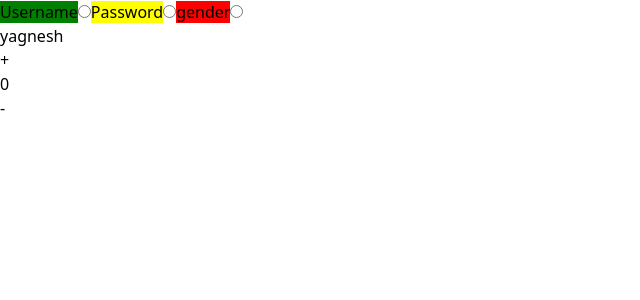
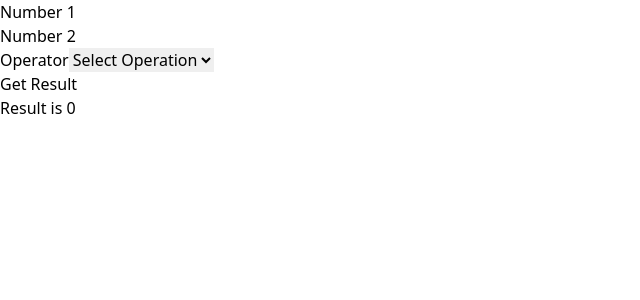
Before and after one commit to special-char/tsc-react-13, a React app: page / in a window 1280 px wide. Shown: the top 300 px of the page, without its empty margins (0-640 px from the left). Built offline with nearby package versions, Linux system fonts and the light colour scheme; the HTML template or start-up script is replaced by a standard one.

Commit message:
explained ref

```diff
--- /dev/null
+++ b/src/Calculator.jsx
@@ -0,0 +1,78 @@
+import React, { Component, createRef } from 'react';
+
+export default class Calculator extends Component {
+    state = {
+        result: 0,
+    };
+
+    number1 = createRef();
+    number2 = createRef();
+    operation = createRef();
+
+    getResult = (e) => {
+        e.preventDefault();
+
+        const operationValue = this.operation.current.value;
+        const number1Value = this.number1.current.value;
+        const number2Value = this.number2.current.value;
+
+        switch (operationValue) {
+            case '+':
+                return this.setState({
+                    result: +number1Value + +number2Value,
+                });
+            case '-':
+                return this.setState({
+                    result: +number1Value - +number2Value,
+                });
+            case '/':
+                return this.setState({
+                    result: +number1Value / +number2Value,
+                });
+            case '*':
+                return this.setState({
+                    result: +number1Value * +number2Value,
+                });
+
+            default:
+                return this.setState({ result: 0 });
+        }
+    };
+
+    render() {
+        const { result } = this.state;
+
+        console.log('render');
+
+        return (
+            <>
+                <form onSubmit={this.getResult}>
+                    <div>
+                        <label htmlFor="number1">Number 1</label>
+                        <input type="text" id="number1" ref={this.number1} />
+                    </div>
+                    <div>
+                        <label htmlFor="number2">Number 2</label>
+                        <input type="text" id="number2" ref={this.number2} />
+                    </div>
+                    <div>
+                        <label htmlFor="operation">Operator</label>
+                        <select
+                            name="operation"
+                            id="operation"
+                            ref={this.operation}
+                        >
+                            <option value="">Select Operation</option>
+                            <option value="+">+</option>
+                            <option value="-">-</option>
+                            <option value="/">/</option>
+                            <option value="*">*</option>
+                        </select>
+                    </div>
+                    <button type="submit">Get Result</button>
+                </form>
+                <p>{`Result is ${result}`}</p>
+            </>
+        );
+    }
+}
--- a/src/components/Counter/index.jsx
+++ b/src/components/Counter/index.jsx
@@ -1,15 +1,48 @@
 import React, { Component } from 'react';
 
 class Counter extends Component {
-    state = {
-        data: 0,
-        name: 'yagnesh',
-    };
+    // state = {
+    //     data: 0,
+    //     name: 'yagnesh',
+    // };
+
+    constructor(props) {
+        super(props);
+
+        console.log(document.getElementById('heading'));
+    }
+
+    static getDerivedStateFromProps(nextProps, prevState) {
+        console.log(document.getElementById('heading'));
+        return {
+            data: 0,
+            name: nextProps.name,
+        };
+    }
+
+    componentDidMount() {
+        console.log(document.getElementById('heading'));
+    }
 
     render() {
+        console.log(document.getElementById('heading'));
         return (
             <div>
-                <h1>{this.state.name}</h1>
+                <h1 id="heading">{this.state.name}</h1>
+
+                <button
+                    onClick={() => {
+                        this.setState((state, props) => {
+                            return {
+                                name: `Mr. ${state.name}`,
+                            };
+                        });
+                    }}
+                >
+                    Male
+                </button>
+                <button onClick={() => {}}>Female</button>
+
                 <button
                     onClick={() => {
                         // this.state.data += 1;
--- a/src/index.jsx
+++ b/src/index.jsx
@@ -1,8 +1,9 @@
-import React from 'react';
+import React, { Component } from 'react';
 import { createRoot } from 'react-dom/client';
 import './style.css';
 import App from './components/App';
 import Counter from './components/Counter';
+import Calculator from './Calculator';
 
 // Clear the existing HTML content
 document.body.innerHTML = '<div id="app"></div>';
@@ -15,11 +16,22 @@ const root = createRoot(document.getElementById('app'));
 // instead of class use className
 // for style use object instead of string and use camel case for key
 
-root.render(
-    <>
-        <App variant="green" label="Username" />
-        <App variant="yellow" label="Password" />
-        <App variant="red" label="gender" />
-        <Counter />
-    </>,
-);
+// class Test extends Component {
+//     state = {
+//         name: 'virat',
+//     };
+
+//     render() {
+//         return (
+//             <>
+//                 <button onClick={() => this.setState({ name: 'Rohit' })}>
+//                     Change Name
+//                 </button>
+//                 <p style={{ color: 'red' }}>{this.state.name}</p>
+//                 <Counter count={1} name={this.state.name} />
+//             </>
+//         );
+//     }
+// }
+
+root.render(<Calculator />);
```
Also changed, not shown: package.json (+7 -1 lines), 1 other file (tests, documents, lock files or other folders).
